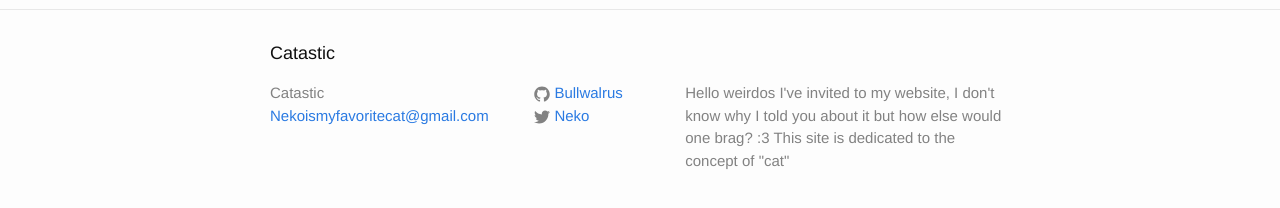
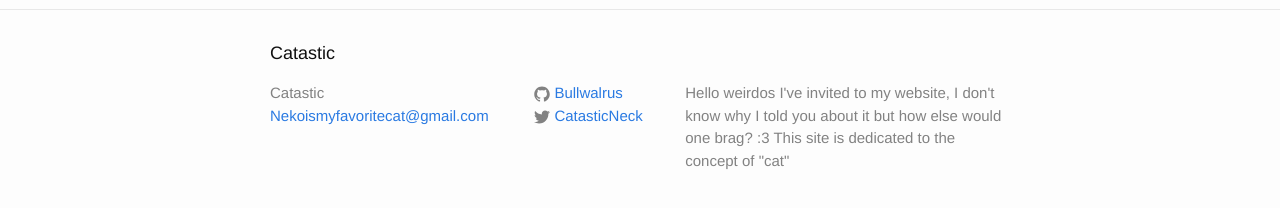
Before and after one commit to bullwalrus/Bullwalrus.github.io, a Jekyll site: the page built from index.html, in a window 1280 px wide. Shown: the part 287-495 px from the top of the page. Built offline with Jekyll 4.4.1, drawn with Linux system fonts in a browser that asks for light colours.

Commit message:
Update _config.yml

```diff
--- a/_config.yml
+++ b/_config.yml
@@ -13,7 +13,7 @@ description: > # this means to ignore newlines until "baseurl:"
   This site is dedicated to the concept of "cat"
 baseurl: "" # the subpath of your site, e.g. /blog
 url: "http://whatthecat.net" # the base hostname & protocol for your site
-twitter_username: Neko
+twitter_username: CatasticNeck
 github_username:  Bullwalrus
 
 # Build settings
```
